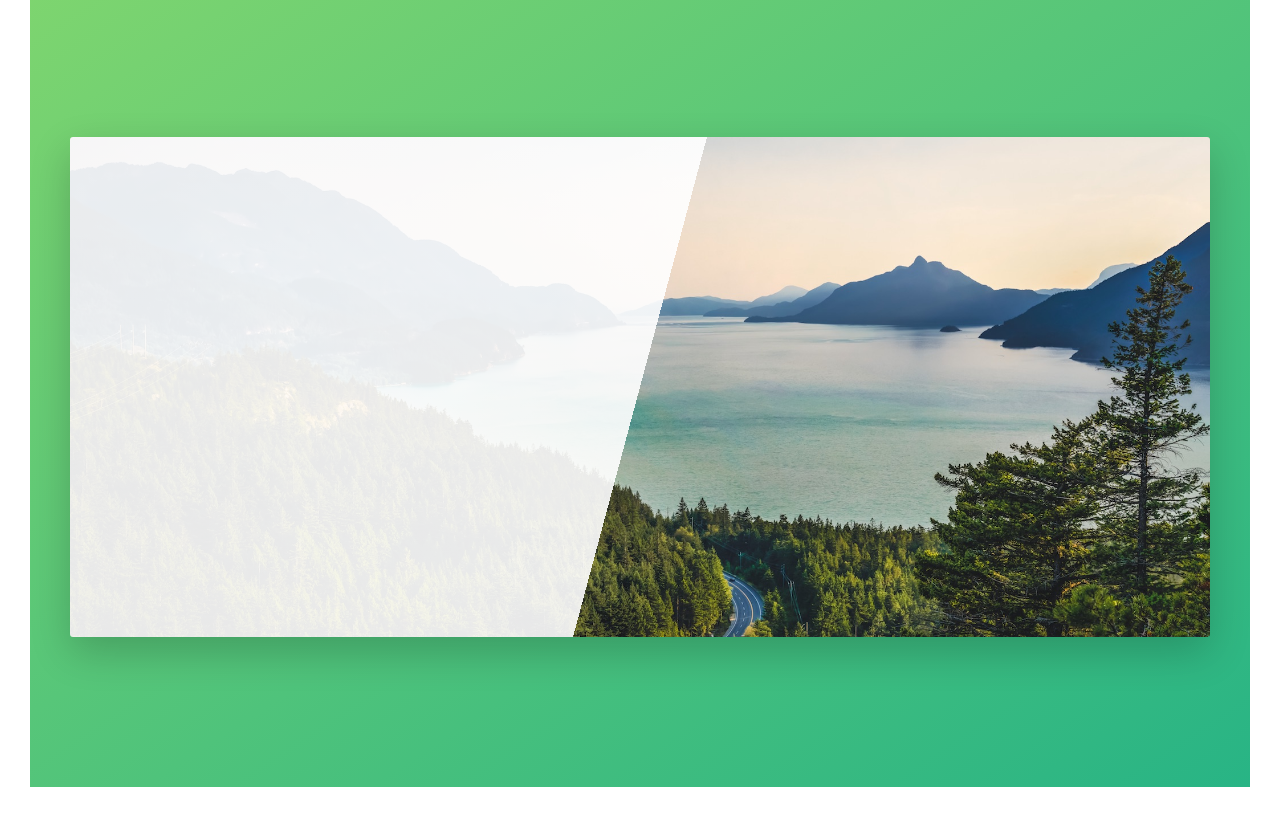
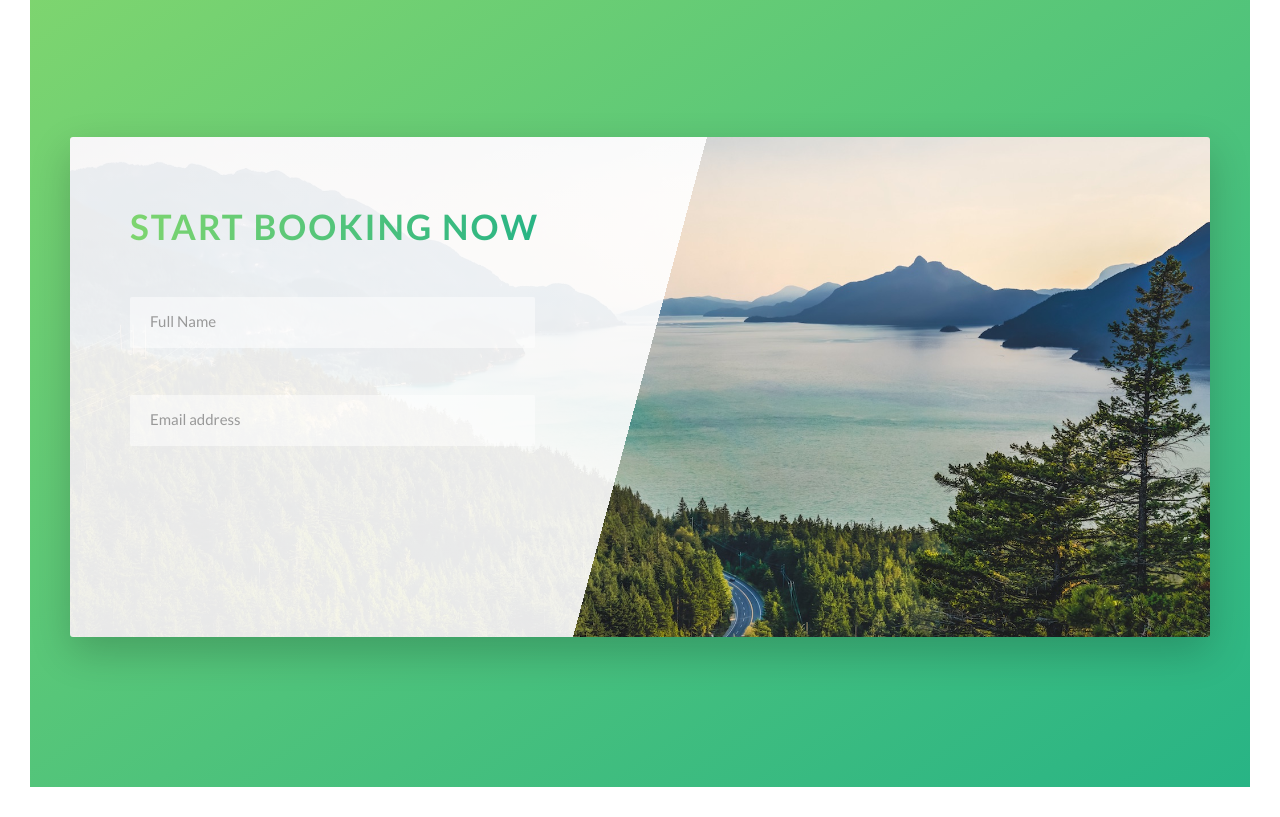
Before and after one commit to surendramayur/CssPractice, a website: page index.html in a window 1280 px wide. Shown: the part 4560-5377 px from the top of the page. Drawn offline with Linux system fonts and the light colour scheme.

Commit message:
form heading input and email element done

```diff
--- a/index.html
+++ b/index.html
@@ -264,7 +264,23 @@
             <section class="section-book">
                 <div class="row">
                     <div class="book">
-
+                        <div class="book__form">
+                            <div class="u-margin-bottom-medium">
+                                <h2 class="heading-secondary">
+                                    Start booking now
+                                </h2>
+                            </div>
+                            <form action="#" class="form">
+                                <div class="form__group">
+                                    <input type="text" class="form__input" placeholder="Full Name" id="name" required>
+                                    <label for="name" class="form__label">Full Name</label>
+                                </div>
+                                <div class="form__group">
+                                    <input type="email" class="form__input" placeholder="Email address" id="email" required>
+                                    <label for="email" class="form__label">Email address</label>
+                                </div>
+                            </form>
+                        </div>
                     </div>
                 </div>
             </section>
--- a/sass/abstracts/_variables.scss
+++ b/sass/abstracts/_variables.scss
@@ -11,6 +11,7 @@ $color-tertiary-dark: #5643fa;
 $color-grey-light-1: #f7f7f7;
 $color-grey-light-2: #eee;
 $color-grey-dark: #777;
+$color-grey-dark-2: #999;
 $color-white: #fff;
 $color-black: #000;
 
--- /dev/null
+++ b/sass/components/_form.scss
@@ -0,0 +1,50 @@
+.form {
+
+
+    &__input {
+        font-size: 1.5rem;
+        font-family: inherit;
+        color: inherit;
+        padding: 1.5rem 2rem;
+        border-radius: 2px;
+        background-color: rgba($color-white, .5);
+        border: none;
+        border-bottom: 3px solid transparent;
+        width: 90%;
+        display: block;
+
+        &:focus {
+            outline: none;
+            box-shadow: 0 1rem 2rem rgba($color-black, .1);
+            border-bottom: 3px solid $color-primary;
+        }
+
+        &:focus:invalid {
+            border-bottom: 3px solid $color-secondary-dark;
+        }
+
+        &::-webkit-input-placeholder {
+            color: $color-grey-dark-2;
+        }
+    }
+
+    &__group:not(:last-child) {
+        margin-bottom: 2rem;
+    }
+
+    &__label {
+        font-size: 1.2rem;
+        font-weight: 700;
+        margin-left: 2rem;
+        margin-top: .7rem;
+        display: block;
+        transition: all .3s;
+    }
+
+    &__input:placeholder-shown + &__label {
+        opacity: 0;
+        visibility: hidden;
+        transform: translateY(-4rem);
+
+    }
+}
--- a/sass/main.scss
+++ b/sass/main.scss
@@ -15,6 +15,7 @@
 @import "components/card";
 @import "components/story";
 @import "components/bg-video";
+@import "components/form";
 
 
 @import "layout/grid";
--- a/sass/pages/_home.scss
+++ b/sass/pages/_home.scss
@@ -49,4 +49,9 @@
     box-shadow: 0 1.5rem 4rem rgba($color-black, .2);
 
     height: 50rem;
+
+    &__form {
+        width: 50%;
+        padding: 6rem;
+    }
 }
```
Also changed, not shown: css/style.css.
